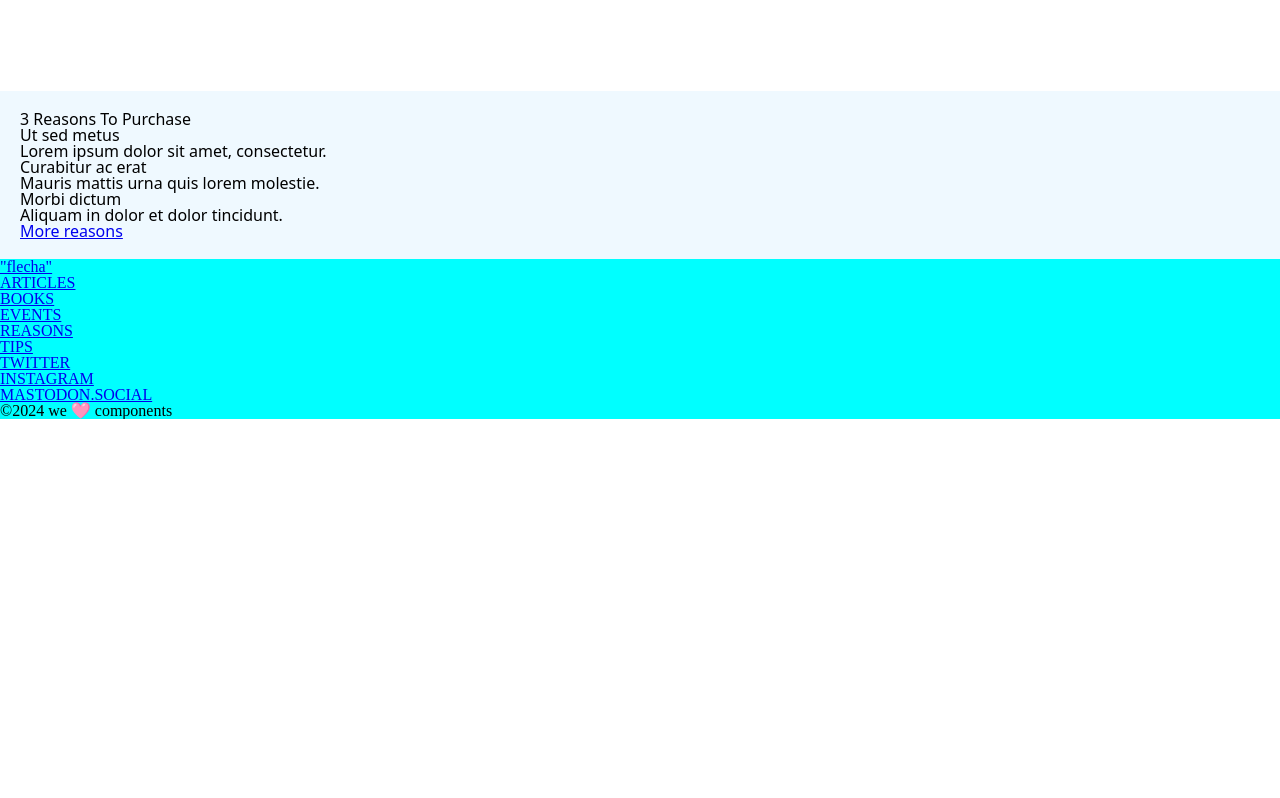
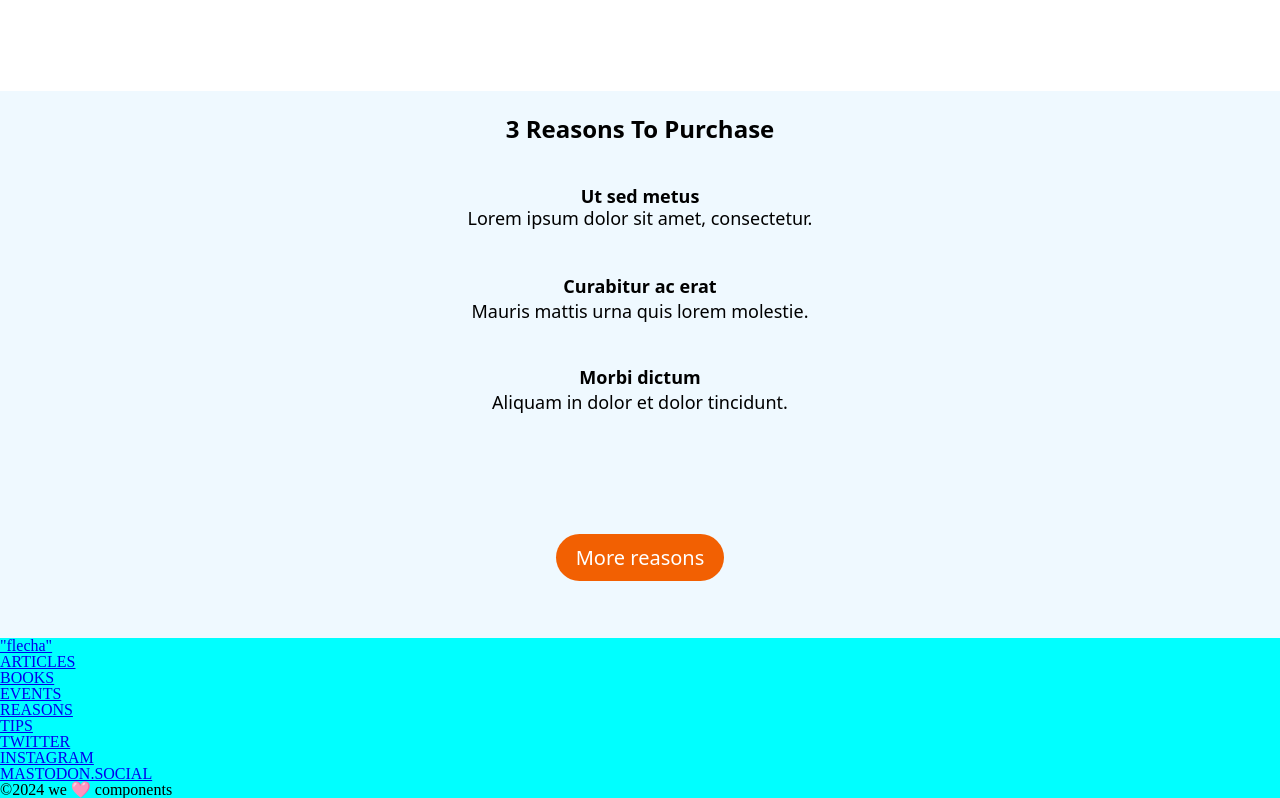
Before and after one commit to Adalab/modulo-1-evaluacion-final-Raquelcb24, a website built with Vite: page src/index.html in a window 1280 px wide. Shown: the part 694-1492 px from the top of the page. Before the commit the page ends 1113 px from the top, so only its background shows below. Built offline with nearby package versions, Linux system fonts and the light colour scheme; files whose address does not match are found by name.

Commit message:
section3

```diff
--- a/src/partials/section3.html
+++ b/src/partials/section3.html
@@ -1,16 +1,20 @@
 <section class="section3">
     <h2 class="section3__title">3 Reasons To Purchase</h2>
-    <article>
-        <h3>Ut sed metus</h3>
-        <p>Lorem ipsum dolor sit amet, consectetur.</p>
-    </article>
-    <article>
-        <h3>Curabitur ac erat</h3>
-        <p>Mauris mattis urna quis lorem molestie.</p>
-    </article>
-    <article>
-        <h3>Morbi dictum</h3>
-        <p>Aliquam in dolor et dolor tincidunt.</p>
-    </article>
-    <a href="#">More reasons</a>
+    <div class="section3__articles">
+        <article class="section3__article1">
+            <h3 class="section3__article1--h3">Ut sed metus</h3>
+            <p class="section3__article1--text">Lorem ipsum dolor sit amet, consectetur.</p>
+        </article>
+        <article class="section3__article2">
+            <h3 class="section3__article2--h3">Curabitur ac erat</h3>
+            <p class="section3__article2--text">Mauris mattis urna quis lorem molestie.</p>
+        </article>
+        <article class="section3__article3">
+            <h3 class="section3__article3--h3">Morbi dictum</h3>
+            <p class="section3__article3--text">Aliquam in dolor et dolor tincidunt.</p>
+        </article>
+    </div>
+    <div class="section3__botton">
+        <a class="section3__botton--reasons" href="#">More reasons</a>
+    </div>
 </section>
--- a/src/scss/layout/_section3.scss
+++ b/src/scss/layout/_section3.scss
@@ -1,7 +1,78 @@
 .section3{
     background-color: #eff9ff;
     padding: 20px;
-    display: grid;
-    grid-template-columns: 1fr;
+
+    text-align: center;
+    &__title{
+        grid-column: 1/5;
+        font-size: 24px;
+        line-height: 1.5;
+        font-weight: 650;
+    }
+    &__articles{
+        padding-top: 40px;
+        padding-left: 40px;
+        padding-right: 40px;
+        display: grid;
+        grid-template-columns: 1fr 1fr;
+        grid-template-rows: 1fr 1fr 1fr 1fr;
+    }
+    &__article1{
+        padding-bottom: 40px;
+        grid-column: 1/3;
+        &--h3{
+            font-size: 18px;
+            font-weight: 550;
+        }
+        &--text{
+            font-size: 18px;
+            line-height: 1.5;
+        }
+
+    }
+    &__article2{
+        padding-bottom: 40px;
+        grid-column: 1/3;
+        &--h3{
+            font-size: 18px;
+            font-weight: 550;
+        }
+         &--text{
+            font-size: 18px;
+            line-height: 1.8;
+        }
+    }
+    &__article3{
+        padding-bottom: 20px;
+        grid-column: 1/3;
+        &--h3{
+            font-size: 18px;
+            font-weight: 600;
+        }
+         &--text{
+            font-size: 18px;
+            line-height: 1.8;
+        }
+    }
+    &__botton{
+
+        padding-bottom: 50px;
+
+        &--reasons{
+
+            background-color: #f26002;
+            color: white;
+            text-decoration: none;
+            font-weight: 500;
+            font-size: 20px;
+            border-radius: 25px;
+            padding-left: 20px;
+            padding-right: 20px;
+            padding-top: 10px;
+            padding-bottom: 10px;
+            text-align: center;
+
+        }
+    }
 
 }
```
